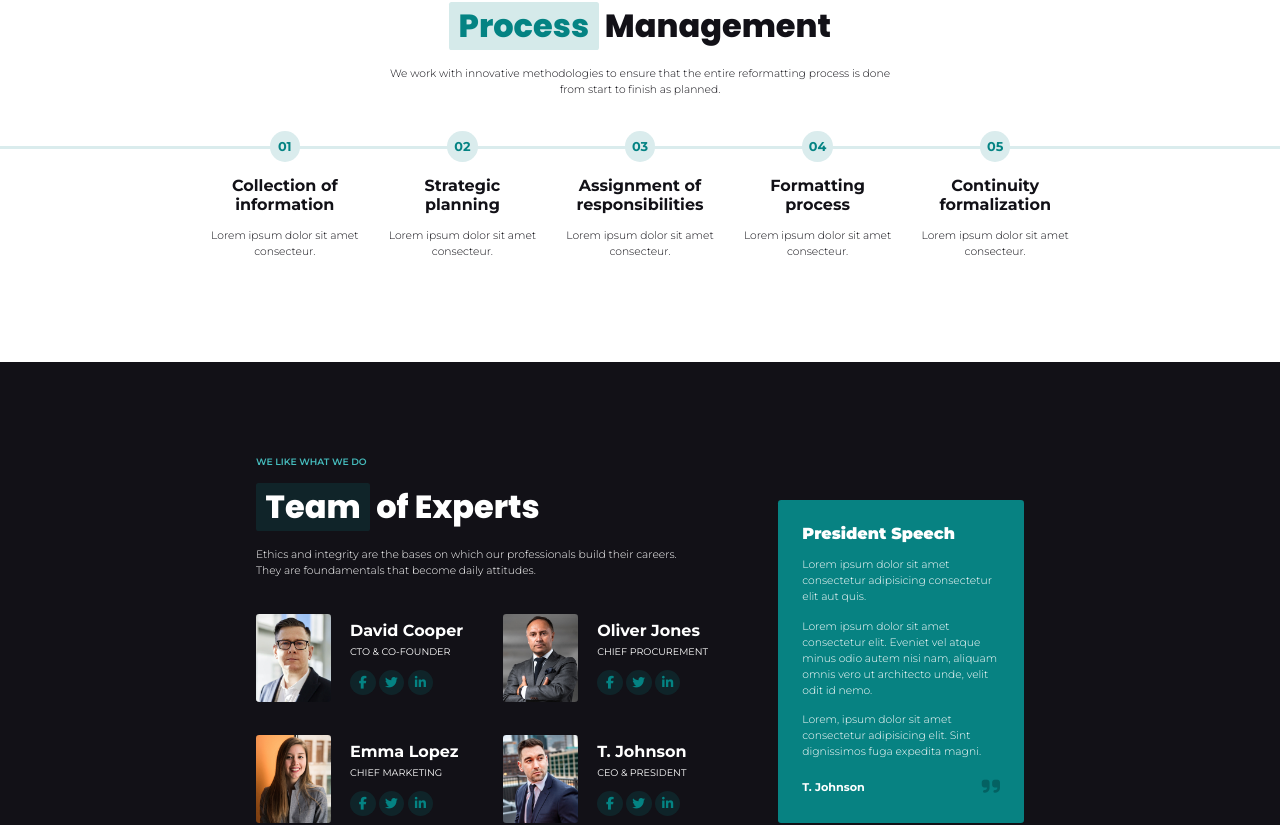
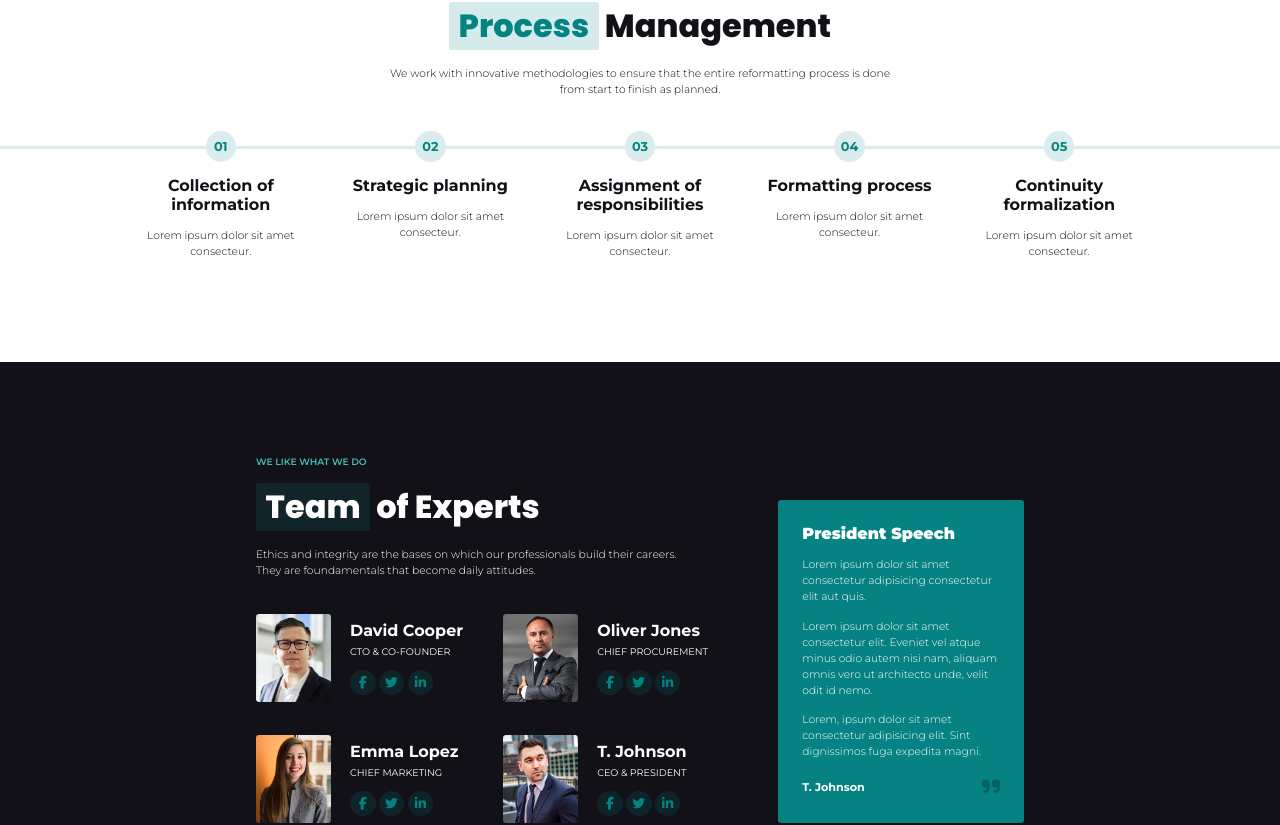
Before and after one commit to Borrellsss/proj-html-vuejs, a Vue app: page / in a window 1280 px wide. Shown: the part 1840-2665 px from the top of the page. Built offline with nearby package versions, Linux system fonts and the light colour scheme.

Commit message:
containers max width adjusted

```diff
--- a/src/style/common.scss
+++ b/src/style/common.scss
@@ -102,9 +102,11 @@ section {
 
     &.small {
         width: 48%;
+        max-width: 691px;
     }
     &.big {
         width: 80%;
+        max-width: 1152px;
     }
 }
 .flex {
```
